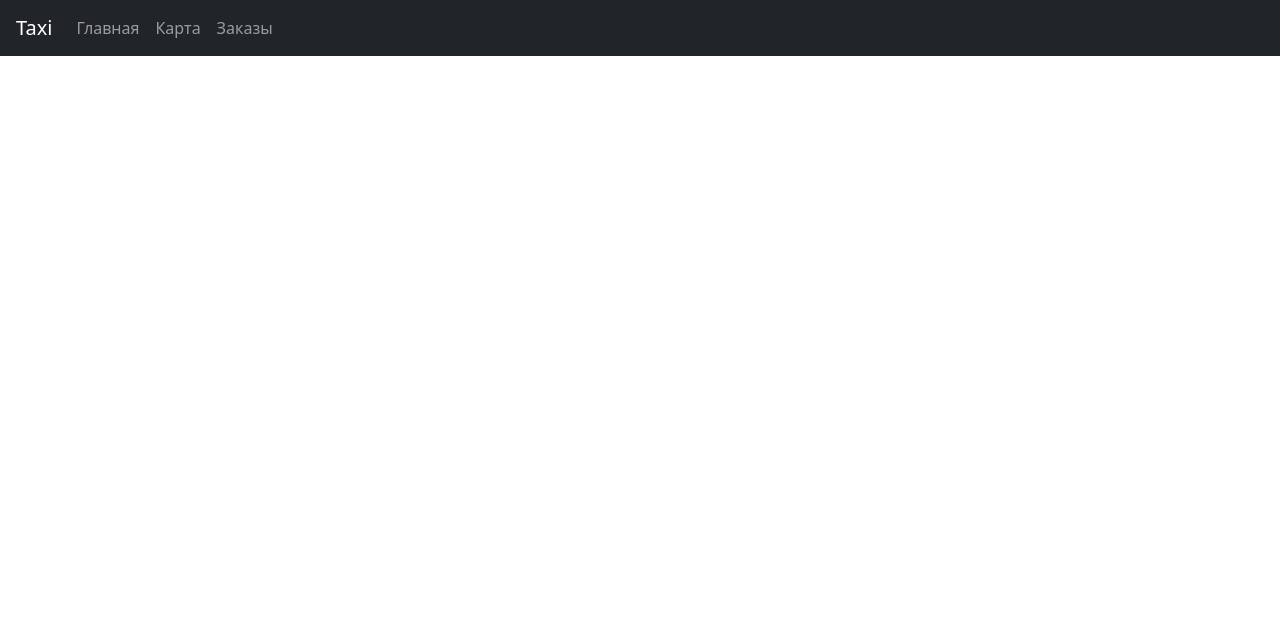
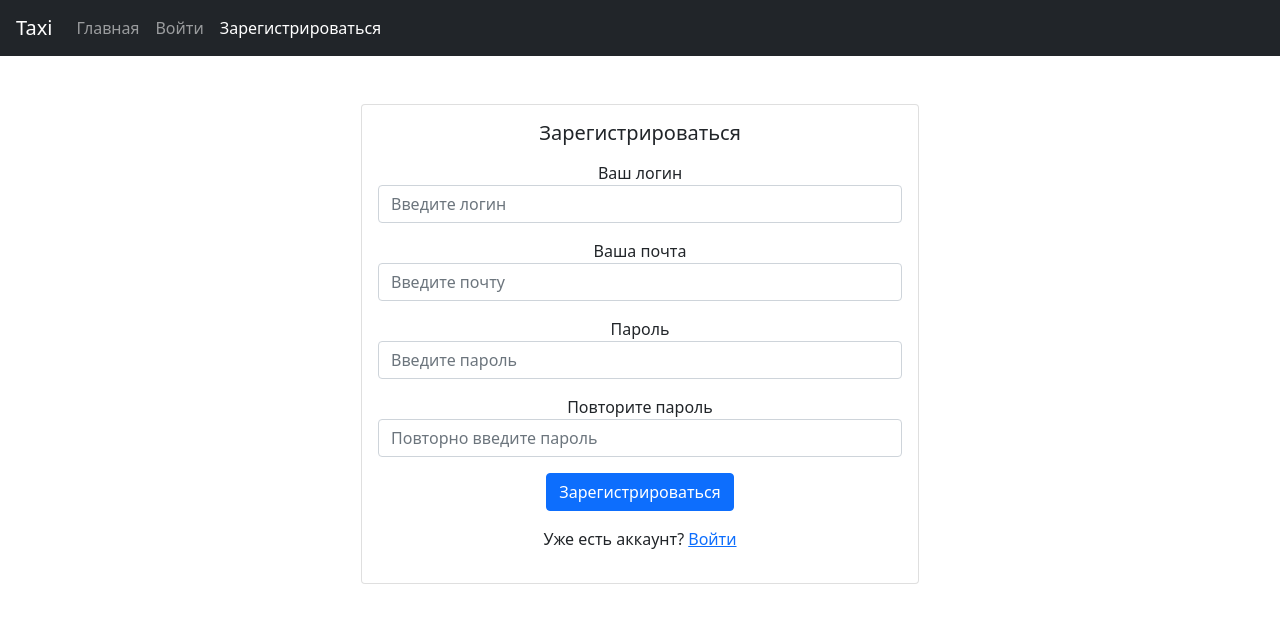
Before and after one commit to kaysaru/taxi, a Vue app: page /signup in a window 1280 px wide. Shown: the top 620 px of the page. Built offline with nearby package versions, Linux system fonts and the light colour scheme.

Commit message:
added login

```diff
--- a/src/components/ChooseRouteMenu.vue
+++ b/src/components/ChooseRouteMenu.vue
@@ -70,14 +70,40 @@ export default {
         time: Date
       },
       name: '',
-      isCreated: false
+      isCreated: false,
+      success: false
     }
   },
   created() {
     this.isCreated = true
   },
   methods: {
-    saveOrder() {
+    async saveOrder() {
+      const url = "http://localhost:3000/api/addorder";
+      const options = {
+        method: "POST",
+        headers: {
+          Accept: "application/json",
+          "Content-Type": "application/json;charset=UTF-8",
+          'Access-Control-Allow-Origin': '*',
+          'x-access-token': this.$store.getters.getUser.accessToken
+        },
+        body: JSON.stringify({
+          name: this.name,
+          from: this.route_from,
+          to: this.route_to,
+          referer: this.$store.getters.getUser.username
+        }),
+      };
+      await fetch(url, options)
+          .then((response) => response.json())
+          .then((data) => {
+            if (data.message === "Order was added!")
+              this.success = true
+          }).catch((e) => {
+        console.error(e)
+      })
+      if (this.success) {
         let order = {
           name: this.name,
           route_from: this.route_from,
@@ -86,6 +112,9 @@ export default {
         }
         this.$store.commit("addToOrders", order)
         this.$emit('routeclose')
+        await this.$router.push("/orders")
+      }
+
     },
     closeMenu() {
       this.isCreated = false
--- a/src/components/Navbar.vue
+++ b/src/components/Navbar.vue
@@ -10,13 +10,25 @@
         <li class="nav-item active">
           <router-link to="/" class="nav-link" :class="{' active': getRoute === '/'}">Главная</router-link>
         </li>
-        <li class="nav-item">
+        <li v-if="this.$store.getters.isLoggedIn" class="nav-item">
           <router-link to="/map" class="nav-link" :class="{' active': getRoute === '/map'}">Карта</router-link>
         </li>
-        <li class="nav-item">
+        <li v-if="this.$store.getters.isLoggedIn" class="nav-item">
           <router-link to="/orders" class="nav-link" :class="{' active': getRoute === '/orders'}">Заказы</router-link>
         </li>
+        <li v-if="!this.$store.getters.isLoggedIn" class="nav-item">
+          <router-link to="/login" class="nav-link" :class="{' active': getRoute === '/login'}">Войти</router-link>
+        </li>
+        <li v-if="!this.$store.getters.isLoggedIn" class="nav-item">
+          <router-link to="/signup" class="nav-link" :class="{' active': getRoute === '/signup'}">Зарегистрироваться
+          </router-link>
+        </li>
       </ul>
+    </div>
+    <div v-if="this.$store.getters.isLoggedIn" style="width: auto">
+      <h5 class="navbar-text" style="color: white">
+        {{ $store.getters.getUser.username }}</h5>
+      <button class="btn btn-light" @click="unlogin">Выйти</button>
     </div>
   </nav>
 </template>
@@ -24,6 +36,13 @@
 <script>
 export default {
   name: "Navbar",
+  methods: {
+    unlogin() {
+      this.$store.commit("setUser", null);
+      this.$store.commit("setLoggedIn", false)
+      this.$router.push("/")
+    }
+  },
   computed: {
     getRoute() {
       return this.$route.path
--- a/src/main.js
+++ b/src/main.js
@@ -9,6 +9,19 @@ const router = createRouter({
     routes,
 })
 
+router.beforeEach(async (to, from) => {
+    if (to.name === 'Index' || to.name === 'Signup') return true
+    if (
+        // make sure the user is authenticated
+        !store.getters.isLoggedIn &&
+        // ❗️ Avoid an infinite redirect
+        to.name !== 'Login'
+    ) {
+        // redirect the user to the login page
+        return { name: 'Login' }
+    }
+})
+
 const app = createApp(App);
 
 app.use(router)
--- /dev/null
+++ b/src/pages/LoginPage.vue
@@ -0,0 +1,91 @@
+<template>
+  <div class="container">
+    <div class="d-flex justify-content-center">
+      <div class="card text-center mt-5 w-50">
+        <div class="card-body">
+          <h5 class="card-title mb-3">Войти</h5>
+          <h5 v-if="this.errorType" style="color: orangered"> {{ this.errorType }}</h5>
+          <form>
+            <div class="form-group mb-3">
+              <label for="exampleInputEmail1">Логин</label>
+              <input v-model="username" type="text" class="form-control" id="exampleInputEmail1"
+                     aria-describedby="emailHelp"
+                     placeholder="Введите логин">
+            </div>
+            <div class="form-group mb-3">
+              <label for="exampleInputPassword1">Пароль</label>
+              <input v-model="password" type="password" class="form-control" id="exampleInputPassword1"
+                     placeholder="Введите пароль">
+            </div>
+            <button type="button" @click.prevent="sendCreds" class="btn btn-primary">Войти</button>
+          </form>
+        </div>
+        <div class="mb-3">
+          Нет аккаунта?
+          <router-link to="/signup">Зарегистрироваться</router-link>
+        </div>
+      </div>
+    </div>
+  </div>
+</template>
+
+<script>
+export default {
+  name: "LoginPage",
+  data() {
+    return {
+      username: '',
+      password: '',
+      success: null,
+      errorType: '',
+      errorTypes: {
+        invalidPassword: "Неправильный пароль",
+        noSuchLogin: "Неправильный логин"
+      }
+    }
+  },
+  methods: {
+    sendCreds() {
+      const url = "http://localhost:3000/api/auth/signin";
+      const options = {
+        method: "POST",
+        headers: {
+          Accept: "application/json",
+          "Content-Type": "application/json;charset=UTF-8",
+          'Access-Control-Allow-Origin': '*',
+        },
+        body: JSON.stringify({
+          username: this.username,
+          password: this.password,
+        }),
+      };
+      fetch(url, options)
+          .then((response) => response.json())
+          .then((data) => {
+            if (data.message) {
+              if (data.message === "User Not found.") {
+                this.errorType = this.errorTypes.noSuchLogin
+              } else if (data.message === "Invalid Password!") {
+                this.errorType = this.errorTypes.invalidPassword
+              }
+              return
+            }
+            if (data.accessToken) {
+              this.$store.commit("setLoggedIn", true)
+              this.$store.commit("setUser", data)
+              this.success = true
+              this.errorType = ''
+              this.$router.push("/map")
+            }
+            console.log(data);
+          }).catch((e) => {
+        console.error(e)
+      })
+    }
+  }
+}
+</script>
+
+<style scoped>
+
+</style>
--- /dev/null
+++ b/src/pages/SignupPage.vue
@@ -0,0 +1,96 @@
+<template>
+  <div class="container">
+    <div class="d-flex justify-content-center">
+      <div class="card text-center mt-5 w-50">
+        <div class="card-body">
+          <h5 class="card-title mb-3">Зарегистрироваться</h5>
+          <p v-if="error" style="color: orangered">Что-то пошло не так...</p>
+          <form>
+            <div class="form-group mb-3">
+              <label for="exampleInputLogin1">Ваш логин</label>
+              <input v-model="username" type="text" class="form-control" id="exampleInputLogin1"
+                     aria-describedby="emailHelp" placeholder="Введите логин">
+            </div>
+            <div class="form-group mb-3">
+              <label for="exampleInputEmail1">Ваша почта</label>
+              <input v-model="email" type="email" class="form-control" id="exampleInputEmail1"
+                     aria-describedby="emailHelp" placeholder="Введите почту">
+            </div>
+            <div class="form-group mb-3">
+              <label for="exampleInputPassword1">Пароль <span v-if="this.notSimilarPasswords" style="color: orangered">Пароли не одинаковые</span></label>
+              <input v-model="password" type="password" class="form-control" id="exampleInputPassword1"
+                     placeholder="Введите пароль">
+            </div>
+            <div class="form-group mb-3">
+              <label for="exampleInputPassword2">Повторите пароль</label>
+              <input v-model="repeatPassword" type="password" class="form-control" id="exampleInputPassword2"
+                     placeholder="Повторно введите пароль">
+            </div>
+            <button type="button" @click.prevent="signup" class="btn btn-primary">Зарегистрироваться</button>
+          </form>
+          <div class="mb-3 mt-3">
+            Уже есть аккаунт?
+            <router-link to="/login">Войти</router-link>
+          </div>
+        </div>
+
+      </div>
+    </div>
+  </div>
+</template>
+
+<script>
+export default {
+  name: "SignupPage",
+  data() {
+    return {
+      username: '',
+      email: '',
+      password: '',
+      repeatPassword: '',
+      error: false,
+      notSimilarPasswords: false
+    }
+  },
+  methods: {
+    signup() {
+      if (this.password !== this.repeatPassword) {
+        this.notSimilarPasswords = true;
+        return
+      }
+      this.notSimilarPasswords = false;
+      const url = "http://localhost:3000/api/auth/signup";
+      const options = {
+        method: "POST",
+        headers: {
+          Accept: "application/json",
+          "Content-Type": "application/json;charset=UTF-8",
+          'Access-Control-Allow-Origin': '*',
+        },
+        body: JSON.stringify({
+          username: this.username,
+          email: this.email,
+          password: this.password,
+          role: ["user"]
+        }),
+      };
+      fetch(url, options)
+          .then((response) => response.json())
+          .then((data) => {
+            if (data.message === "User was registered successfully!") {
+              setTimeout(() => this.$router.push("/login"), 3000)
+              return
+            }
+            this.error = true;
+          }).catch((e) => {
+        console.error(e)
+      })
+
+    }
+  }
+}
+</script>
+
+<style scoped>
+
+</style>
--- a/src/router/routes.js
+++ b/src/router/routes.js
@@ -1,9 +1,34 @@
 import Index from "@/components/Index.vue";
 import Order from "@/pages/Order";
 import OrdersPage from "@/pages/OrdersPage";
+import LoginPage from "@/pages/LoginPage";
+import SignupPage from "@/pages/SignupPage";
+
 
 export const routes = [
-    {path: '/', component: Index},
-    {path: '/map', component: Order},
-    {path: '/orders', component: OrdersPage}
+    {
+        name: 'Index',
+        path: '/',
+        component: Index
+    },
+    {
+        name: 'Map',
+        path: '/map',
+        component: Order
+    },
+    {
+        name: 'Orders',
+        path: '/orders',
+        component: OrdersPage
+    },
+    {
+        name: 'Login',
+        path: '/login',
+        component: LoginPage
+    },
+    {
+        name: 'Signup',
+        path: '/signup',
+        component: SignupPage
+    }
 ]
--- a/src/store/store.js
+++ b/src/store/store.js
@@ -3,7 +3,9 @@ import {createStore} from "vuex";
 export const store = createStore({
     state() {
         return {
-            orders: []
+            orders: [],
+            loggedIn: false,
+            user: null
         }
     },
     getters: {
@@ -12,6 +14,12 @@ export const store = createStore({
         },
         getOrderById(state, i) {
             return state.orders[i];
+        },
+        isLoggedIn(state) {
+            return state.loggedIn;
+        },
+        getUser(state) {
+            return state.user;
         }
     },
     mutations: {
@@ -22,6 +30,12 @@ export const store = createStore({
             for (let i = 0; i < state.orders.length; ++i)
                 if (item.id === state.orders[i].id)
                     state.orders.splice(i, 1);
+        },
+        setLoggedIn(state, flag) {
+            state.loggedIn = flag;
+        },
+        setUser(state, user) {
+            state.user = user;
         }
     }
 })
```
Also changed, not shown: 1 other file (tests, documents, lock files or other folders). Lines whose indentation alone changed are shown as unchanged.
